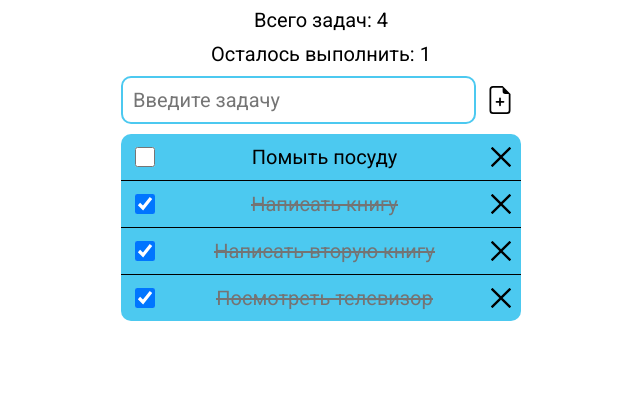
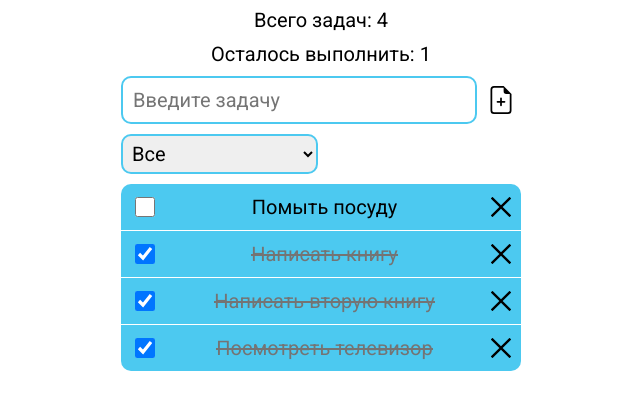
Before and after one commit to JazzmanDV/todo-app, a React (Vite) app: page / in a window 1280 px wide. Shown: the top 410 px of the page, without its empty margins (319-959 px from the left). Built offline with nearby package versions, Linux system fonts and the light colour scheme.

Commit message:
Добавлен фильтр

```diff
--- a/src/App.jsx
+++ b/src/App.jsx
@@ -3,6 +3,7 @@ import React from "react";
 import Counter from "./components/Counter/Counter";
 import Input from "./components/Input/Input";
 import TodoList from "./components/TodoList/TodoList";
+import Filter from "./components/Filter/Filter";
 
 import todos, { Todo } from "./todos";
 
@@ -11,6 +12,7 @@ import styles from "./App.module.css";
 export default class App extends React.Component {
     state = {
         todos: todos,
+        filter: "all",
     };
 
     handleIsDoneChange = (index) => {
@@ -30,13 +32,19 @@ export default class App extends React.Component {
         this.setState({ todos: tempTodos });
     };
 
+    handleFilterChange = (filter) => {
+        this.setState({ filter: filter });
+    };
+
     render() {
         return (
             <div className={styles.app}>
                 <Counter todos={this.state.todos} />
                 <Input onCreate={this.handleCreate} />
+                <Filter onFilterChange={this.handleFilterChange} />
                 <TodoList
                     todos={this.state.todos}
+                    filter={this.state.filter}
                     onIsDoneChange={this.handleIsDoneChange}
                     onDelete={this.handleDelete}
                 />
--- /dev/null
+++ b/src/components/FIlter/Filter.jsx
@@ -0,0 +1,19 @@
+import React from "react";
+
+import styles from "./Filter.module.css";
+
+const Filter = (props) => {
+    return (
+        <select
+            value={props.filter}
+            className={styles["filter-select"]}
+            onChange={(e) => props.onFilterChange(e.target.value)}
+        >
+            <option value="all">Все</option>
+            <option value="done">Выполненные</option>
+            <option value="not done">Не выполненные</option>
+        </select>
+    );
+};
+
+export default Filter;
--- /dev/null
+++ b/src/components/FIlter/Filter.module.css
@@ -0,0 +1,13 @@
+.filter-select {
+    align-self: flex-start;
+    padding: 5px;
+    outline: none;
+    border: 2px solid var(--primary-color);
+    border-radius: var(--border-radius);
+    transition: 0.5s;
+}
+
+.filter-select:hover,
+.filter-select:focus-visible {
+    border-color: var(--secondary-color);
+}
--- a/src/components/Input/Input.jsx
+++ b/src/components/Input/Input.jsx
@@ -34,9 +34,9 @@ export default class Input extends React.Component {
                     placeholder="Введите задачу"
                     rows="1"
                     required
+                    className={styles.input}
                     ref={this.textareaRef}
                     onInput={this.autosize}
-                    className={styles.input}
                 ></textarea>
                 <button onClick={this.handleButtonClick} className={styles["create-button"]}>
                     <CreateIcon className={styles["create-icon"]} />
--- a/src/components/Input/Input.module.css
+++ b/src/components/Input/Input.module.css
@@ -4,31 +4,26 @@
     align-items: center;
     justify-content: space-between;
     width: 100%;
-    padding-right: 7px;
+    padding-right: 6px;
 }
 
 .input {
     flex-grow: 1;
-    min-height: 48px;
     padding: 10px;
     overflow: hidden;
     color: gray;
     white-space: break-spaces;
     resize: none;
-    border: solid 2px;
-    border-color: var(--primary-color);
+    outline: none;
+    border: 2px solid var(--primary-color);
     border-radius: var(--border-radius);
     transition: 0.5s;
 }
 
 .input:hover,
-.input:focus {
+.input:focus-visible {
+    color: black;
     border-color: var(--secondary-color);
-}
-
-.input:focus {
-    color: black;
-    outline: 0;
 }
 
 .create-button {
@@ -36,13 +31,16 @@
     height: 28px;
     padding: 0;
     background: transparent;
+    outline: none;
     border: 0;
+    cursor: pointer;
 }
 
 .create-icon {
     transition: 0.5s;
 }
 
-.create-icon:hover {
+.create-button:hover .create-icon,
+.create-button:focus-visible .create-icon {
     fill: var(--secondary-color);
 }
--- a/src/components/TodoItem/TodoItem.jsx
+++ b/src/components/TodoItem/TodoItem.jsx
@@ -5,8 +5,38 @@ import styles from "./TodoItem.module.css";
 import { ReactComponent as DeleteIcon } from "./delete-icon.svg";
 
 export default class TodoItem extends React.Component {
+    willBeDeleted = false;
+
     listItemRef = React.createRef();
-    willBeDeleted = false;
+
+    state = {
+        visible: true,
+    };
+
+    show = () => {
+        const listItem = this.listItemRef.current;
+
+        const listItemHeight = getComputedStyle(listItem).height;
+
+        listItem.style.height = 0;
+        requestAnimationFrame(() => {
+            listItem.style.height = listItemHeight;
+        });
+    };
+
+    hide = (deleteAfterHide = false) => {
+        const listItem = this.listItemRef.current;
+
+        listItem.style.border = 0;
+        listItem.style.height = getComputedStyle(listItem).height;
+        requestAnimationFrame(() => {
+            listItem.style.height = 0;
+        });
+
+        if (deleteAfterHide) {
+            listItem.addEventListener("transitionend", this.handleTransitionEnd);
+        }
+    };
 
     handleCheckboxChange = (e) => {
         this.props.onIsDoneChange(this.props.index);
@@ -22,30 +52,31 @@ export default class TodoItem extends React.Component {
         if (this.willBeDeleted) {
             return;
         }
+
         this.willBeDeleted = true;
 
-        const listItem = this.listItemRef.current;
-        const listItemStyle = getComputedStyle(listItem);
-
-        const listItemHeight = listItemStyle.height;
-
-        listItem.style.border = 0;
-        listItem.style.height = listItemHeight;
-        requestAnimationFrame(() => {
-            listItem.style.height = 0;
-        });
-
-        listItem.addEventListener("transitionend", this.handleTransitionEnd);
+        this.hide(true);
     };
 
     componentDidMount() {
-        const listItem = this.listItemRef.current;
-        const listItemHeight = getComputedStyle(listItem).height;
+        if (this.props.visible) {
+            this.show();
+        }
+        if (!this.props.visible) {
+            this.setState({ visible: false });
+        }
+    }
 
-        listItem.style.height = 0;
-        requestAnimationFrame(() => {
-            listItem.style.height = listItemHeight;
-        });
+    componentDidUpdate(prevProps) {
+        if (prevProps.visible !== this.props.visible) {
+            if (this.props.visible) {
+                this.setState({ visible: true }, () => this.show());
+            }
+            if (!this.props.visible) {
+                this.hide();
+                this.listItemRef.current.addEventListener("transitionend", () => this.setState({ visible: false }));
+            }
+        }
     }
 
     componentWillUnmount() {
@@ -57,7 +88,7 @@ export default class TodoItem extends React.Component {
 
         const spanClassNames = [styles.text, todo.isDone ? styles.done : ""].join(" ");
 
-        return (
+        return this.state.visible ? (
             <li ref={this.listItemRef} className={styles["list-item"]}>
                 <label className={styles["list-item__inner"]}>
                     <input
@@ -72,6 +103,6 @@ export default class TodoItem extends React.Component {
                     </button>
                 </label>
             </li>
-        );
+        ) : null;
     }
 }
--- a/src/components/TodoItem/TodoItem.module.css
+++ b/src/components/TodoItem/TodoItem.module.css
@@ -3,8 +3,8 @@
     overflow: hidden;
     list-style: none;
     cursor: pointer;
+    margin-bottom: 1px;
     background-color: var(--primary-color);
-    border-bottom: 1px solid;
     transition: 0.5s;
 }
 
@@ -18,7 +18,7 @@
 }
 
 .list-item:last-child {
-    border-bottom: 0;
+    margin-bottom: 0;
     border-bottom-right-radius: 10px;
     border-bottom-left-radius: 10px;
 }
@@ -67,19 +67,20 @@
 }
 
 .delete-button {
-    flex-shrink: 0;
     width: 20px;
     height: 20px;
     padding: 0;
-    margin: 0;
     background: transparent;
+    outline: none;
     border: 0;
+    cursor: pointer;
 }
 
 .delete-icon {
     transition: 0.5s;
 }
 
-.delete-icon:hover {
+.delete-button:hover .delete-icon,
+.delete-button:focus-visible .delete-icon {
     fill: #fff;
 }
--- a/src/components/TodoList/TodoList.jsx
+++ b/src/components/TodoList/TodoList.jsx
@@ -6,15 +6,31 @@ import styles from "./TodoList.module.css";
 
 export default class TodoList extends React.Component {
     render() {
-        const todoList = this.props.todos.map((todo, index) => (
+        const todos = this.props.todos;
+        const filter = this.props.filter;
+
+        const todoList = todos.map((todo, index) => {
+            let visible = false;
+            if (filter === "all") {
+                visible = true;
+            }
+            if (filter === "done" && todo.isDone) {
+                visible = true;
+            }
+            if (filter === "not done" && !todo.isDone) {
+                visible = true;
+            }
+            return (
                 <TodoItem
                     key={todo.id}
                     todo={todo}
                     index={index}
+                    visible={visible}
                     onIsDoneChange={this.props.onIsDoneChange}
                     onDelete={this.props.onDelete}
                 />
-        ));
+            );
+        });
 
         return (
             <div className={styles["todo-list"]}>
```
Lines whose indentation alone changed are shown as unchanged.
